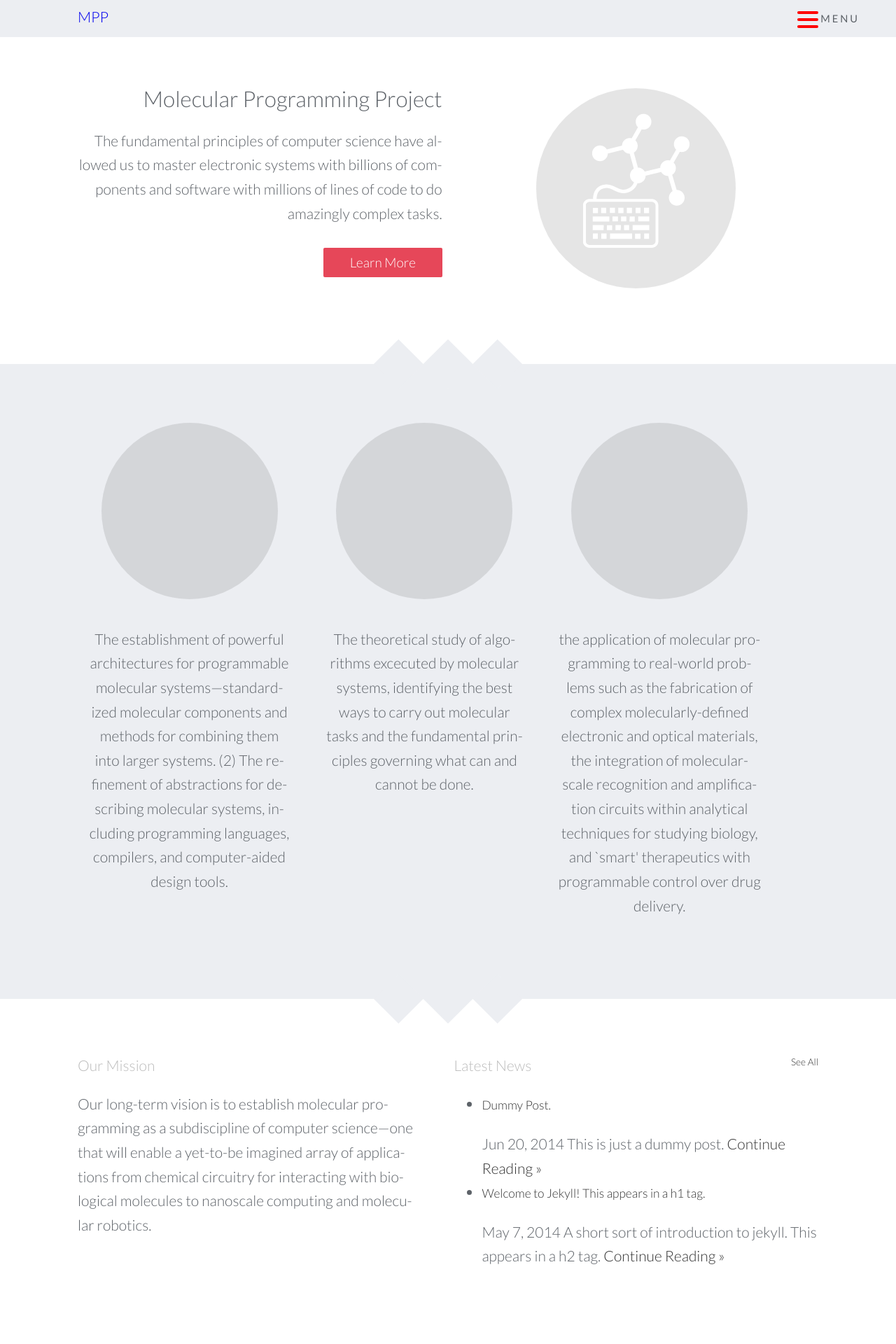
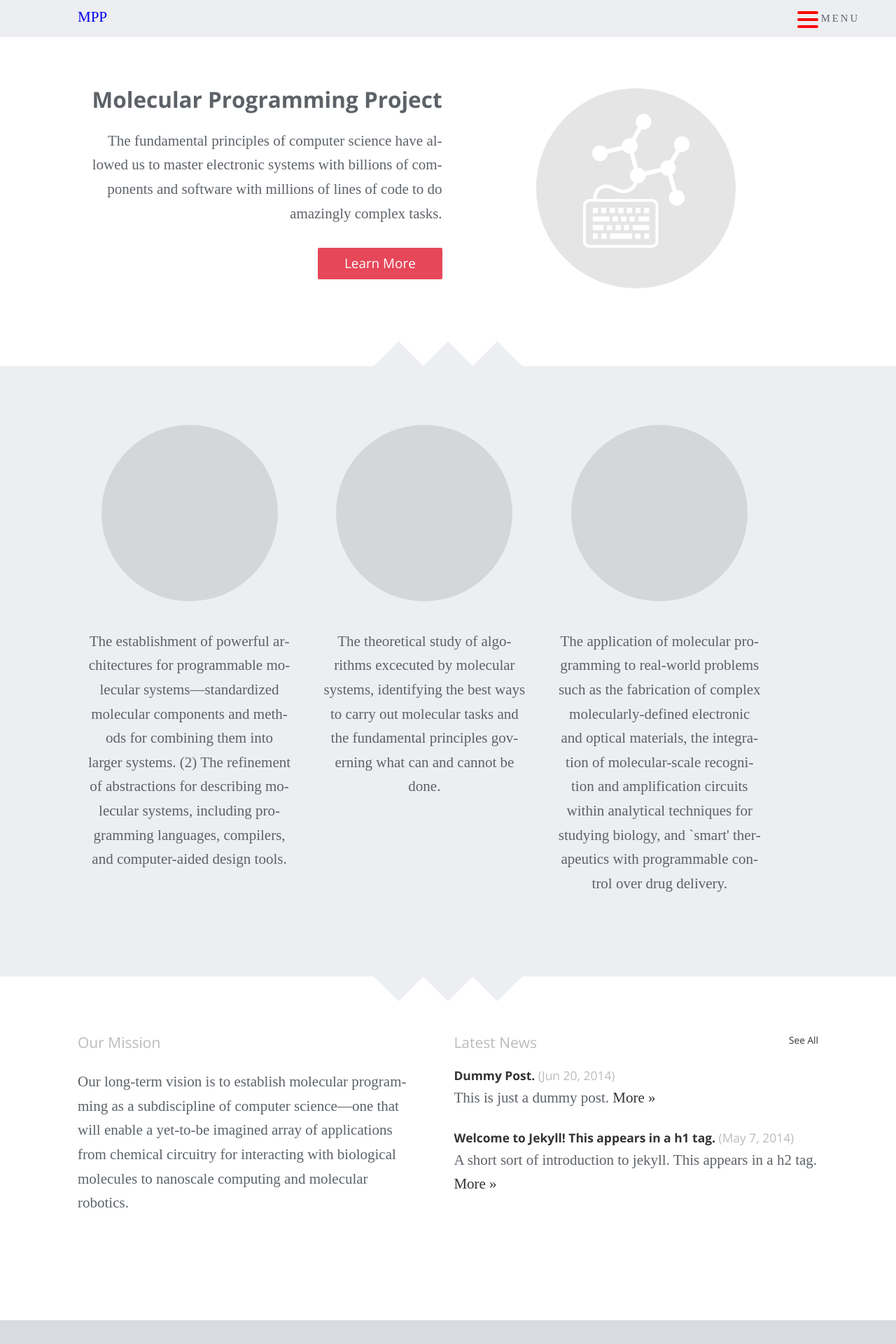
Before and after one commit to douglaslab/mpp, a Jekyll site: the page built from website/index.html, in a window 1280 px wide. Shown: the top 1920 px of the page at 70% size. Built offline with Jekyll 4.4.1, drawn with Linux system fonts in a browser that asks for light colours; nearby versions of some CDN libraries; some web fonts are replaced.

Commit message:
extensive overhaul of typo, added gentium as body font

```diff
--- a/website/_includes/footer.html
+++ b/website/_includes/footer.html
@@ -5,14 +5,14 @@
 	<div class="row">
 
 		<div class="quarter">
-			<h5>Caltech</h5>
+			<h6>Caltech</h6>
 			<ul>
 				<li> <a href="http://www.cms.caltech.edu/">Computation + Mathematical Sciences</a> </li>
 	      <li> <a href="http://www.be.caltech.edu/">Bioengineering</a> </li>
 	      <li> <a href="http://www.ist.caltech.edu/">Information Science and Technology</a> </li>
 			</ul>
 
-			<h5>Harvard</h5>
+			<h6>Harvard</h6>
 			<ul>
 				<li> <a href="http://sysbio.med.harvard.edu/">Systems Biology </a></li>
 				<li> <a href="http://www.seas.harvard.edu/computer-science">Computer Science </a></li>
@@ -22,7 +22,7 @@
 		</div>
 
 		<div class="quarter">
-			<h5>University of Washington</h5>
+			<h6>University of Washington</h6>
 			<ul>
 	      <li> <a href="http://www.cs.washington.edu/">Computer Science and Engineering </a> </li>
 	      <li> <a href="http://www.ee.washington.edu/"> Electrical Engineering </a> </li>
@@ -30,7 +30,7 @@
 	      <li> <a href="http://depts.washington.edu/uwcsb/">UW Center for Synthetic Biology </a> </li>
 			</ul>
 
-			<h5>UCSF</h5>
+			<h6>UCSF</h6>
 			<ul>
 				<li> <a href="http://biophysics.ucsf.edu/">Biophysics</a> </li>
 				<li> <a href="http://bioegrad.berkeley.edu/">Bioengineering</a> </li>
@@ -41,7 +41,7 @@
 
 
 		<div class="quarter">
-			<h5>Molecular Programming Project</h5>
+			<h6>Molecular Programming Project</h6>
 			<ul>
 				<li><a href="/media.html">Media</a></li>
 				<li><a href="/news.html">News</a></li>
@@ -57,7 +57,7 @@
 
 
 		<div class="quarter omega">
-			<h5>links</h5>
+			<h6>links</h6>
 			<ul>
 				<li><a href="/about/">About</a></li>
 				<li><a href="/contact.html">Contact Us</a></li>
--- a/website/assets/_sass/typography.scss
+++ b/website/assets/_sass/typography.scss
@@ -1,21 +1,54 @@
-@import url(http://fonts.googleapis.com/css?family=Lato:300,400,700);
+@import url(http://fonts.googleapis.com/css?family=Gentium+Basic:400,700,400italic,700italic);
+@import url(http://fonts.googleapis.com/css?family=Open+Sans:300,400,700);
+
+.sans {
+	font-family: 'Open Sans', sans-serif;
+}
+.serif {
+	font-family: 'Gentium Basic', serif;
+}
 
 body {
-	font-family: 'Lato', Arial, sans-serif;
+	font-weight:300;
 	color:#5a5350;
 }
-
+.share-row { @extend .sans}
 a:link,a:visited{
 	text-decoration:none;
 }
 
-//p+p { text-ident:0}
-h1{@extend .alpha;}
-h2{@extend .beta;}
-h3{@extend .gamma;}
-h4{@extend .delta;}
-h5{@extend .epsilon;}
-h6{@extend .zeta;}
+h1,h2,h3,h4,h5,h6{
+	@extend .sans;
+}
+h1{
+	@extend .alpha;
+	font-weight:700;}
+h2{
+	@extend .beta;
+	font-weight:300;
+	}
+h3{
+	@extend .gamma;
+	font-weight:400;
+}
+h4{
+	@extend .delta;
+	font-weight:400;
+
+	}
+h5{
+	// blog roll headlines on front page. bold, dark.
+	@extend .epsilon;
+	font-weight:700;
+	margin-bottom:.3em;
+
+
+	}
+h6{ // headlines in footer
+	@extend .zeta;
+	font-weight:300;
+	margin-bottom:.3em;
+}
 
 // meta is the author and time paragraph in the header on .post pages.
 .meta {@extend .zeta;margin-bottom:0}
@@ -64,9 +97,31 @@ footer {
 	h5 {margin-bottom:10px;}
 	// footers have different list styles etc.
 	ul {
-		@extend small;
+		@extend .zeta;
+		@extend .sans;
+
 		//font-size:.8em;
 		list-style-type:none;
 		padding:0
 		}
+		.quarter:last-child{
+			text-align:right;
+		}
 }
+
+ul#blogroll{//front page
+ list-style-type:none;padding:0;
+ li {margin-bottom:1.5em;}
+ time {
+	opacity:1;
+	font-weight:300;
+	@extend .zeta;
+	//font-family: 'Open Sans', sans-serif;
+	//@extend small;
+	}
+}
+
+// buttons get sans-serif font
+a.button,a.button-primary{
+		@extend .sans;
+}
--- a/website/index.html
+++ b/website/index.html
@@ -39,7 +39,7 @@ title: Home
 				</div>
 				<div class="third centered">
 					<span class="icon icon-download"></span>
-					<p>the application of molecular programming to real-world problems such as the fabrication of complex molecularly-defined electronic and optical materials, the integration of molecular-scale recognition and amplification circuits within analytical techniques for studying biology, and `smart' therapeutics with programmable control over drug delivery.</p>
+					<p>The application of molecular programming to real-world problems such as the fabrication of complex molecularly-defined electronic and optical materials, the integration of molecular-scale recognition and amplification circuits within analytical techniques for studying biology, and `smart' therapeutics with programmable control over drug delivery.</p>
 				</div>
 		</div>
 </section>
@@ -71,14 +71,14 @@ title: Home
 				<h4 >Latest News<small><a class="float-right" href="/news/">See All</a></small></h4>
 
 				<div class=" ">
-					<ul >
+					<ul id="blogroll">
 					{% for post in site.posts limit:4 %}
 					<li>
-					<h5><a href="{{ post.url }}">{{ post.title }}</a></h5>
-					<time datetime="{{ post.date | date: "%b %-d, %Y" }}">{{ post.date | date: "%b %-d, %Y" }}</time>
-				<!--	{{ post.excerpt }} -->
-				{{ post.subheading }}
-					<a href="{{ post.url }}">Continue Reading &raquo;</a>
+						<h5><a href="{{ post.url }}">{{ post.title }}</a>
+						<span><time datetime="{{ post.date | date: "%b %-d, %Y" }}">  ({{ post.date | date: "%b %-d, %Y" }})</time> </span>
+						</h5>
+						{{ post.subheading }}
+						<a href="{{ post.url }}">More &raquo;</a>
 					</li>
 					{% endfor %}
 					</ul>
```
Also changed, not shown: 11 other files.
